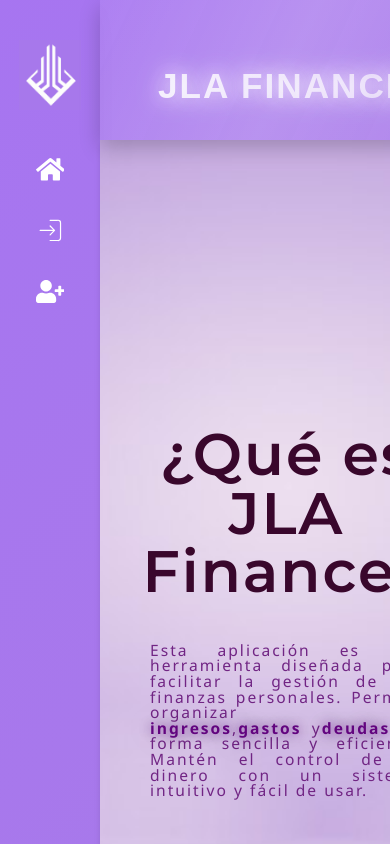
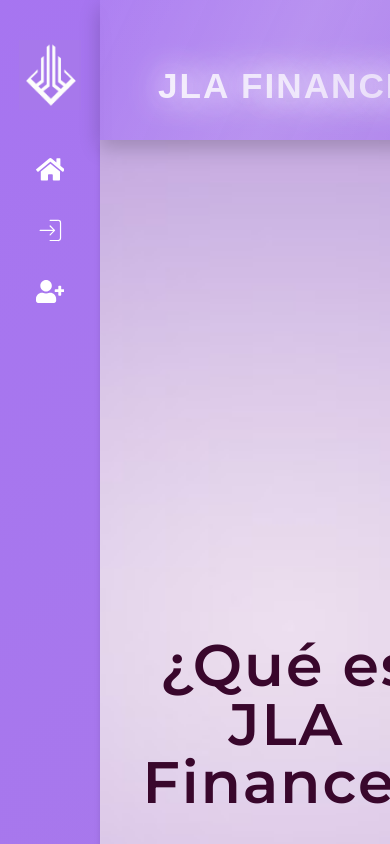
Before and after one commit to leo-knight98/My-finance, a React (Vite) app in the folder frontend/: page / in a window 390 px wide. Shown: the top 844 px of the page. Built offline with nearby package versions, Linux system fonts and the light colour scheme; no server answers.

Commit message:
LAST CHANGE

```diff
--- a/frontend/src/pages/home/Home.module.css
+++ b/frontend/src/pages/home/Home.module.css
@@ -6,7 +6,7 @@
   transform: translateY(50px);
   transition: opacity 0.6s ease-out, transform 0.6s ease-out;
   width: 80vw;
-  height: 100vh;
+  height:100vh;
   padding: 50px;
   color: #712584;
   font-family: 'Montserrat', sans-serif;
@@ -192,7 +192,23 @@
     width: 70vw;
     height: 100vh;
     font-size: 4vw;
+    height:150vh;
   }
+
+  .sectionTitle {
+    font-size: 8vw;
+  }
+
+  .sectionText {
+    font-size: 12vw;
+  }
+}
+
+
+@media (max-width: 390px) and (min-width: 100px) {
+  .section {
+    padding-bottom:10px;
+    width: 70vw;}
 
   .sectionTitle {
     font-size: 15vw;
```
